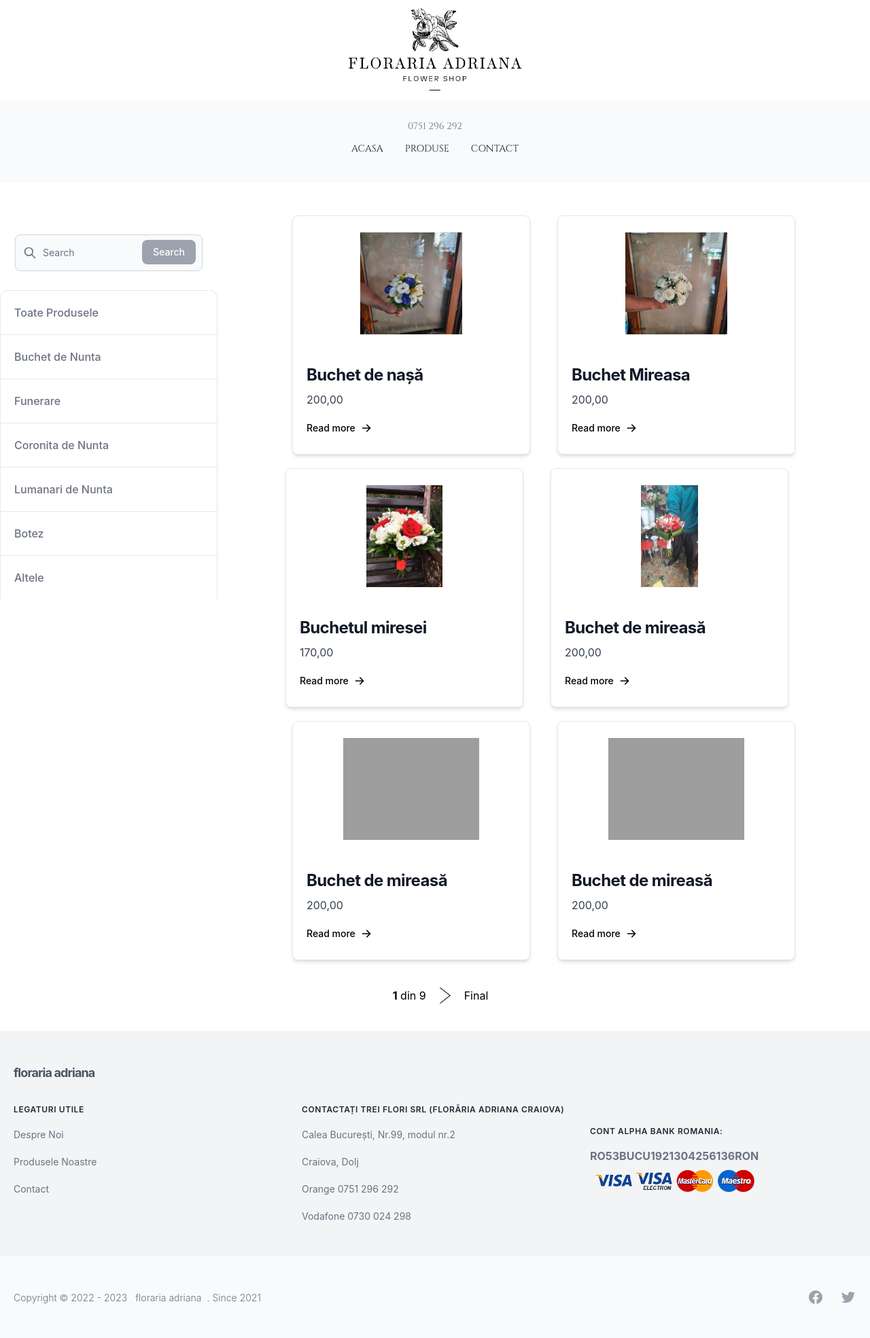
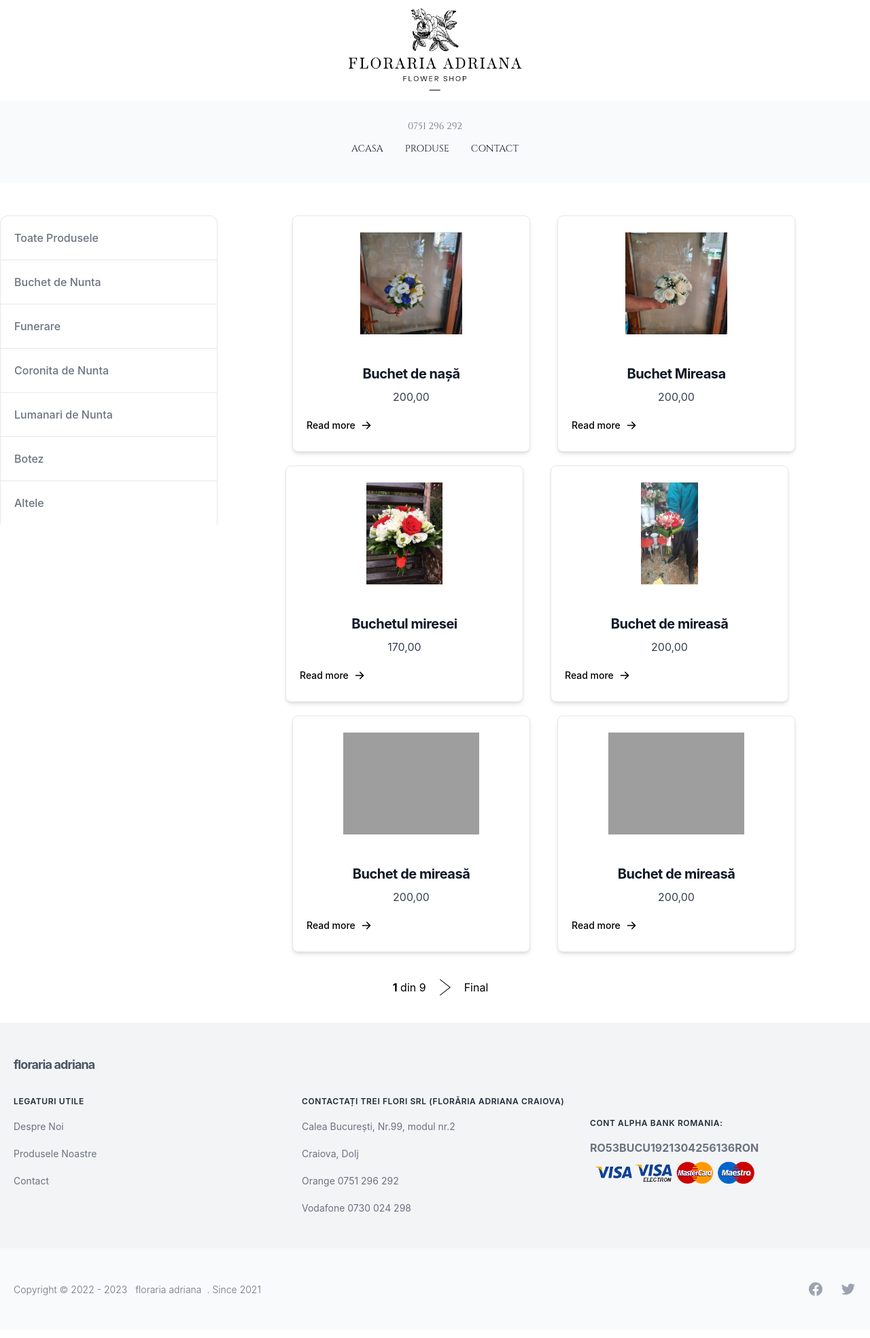
Before and after one commit to Calin224/florarie, a Django app: page /products/ in a window 1280 px wide. Shown: the whole page at 68% size. After the commit the page ends 1907 px from the top, so only its background shows below. Run offline with Django 4.2, Linux system fonts and the light colour scheme; data comes from the database, SQL or seed files in the repository; some libraries are stand-ins or nearby versions; some web fonts are replaced; grey boxes are pictures that could not be loaded.

Commit message:
back button and conditional showing accodition remains: coroane funerare + altele

```diff
--- a/base/templates/base/product.html
+++ b/base/templates/base/product.html
@@ -4,7 +4,7 @@
 
     <section class="pt-12 pl-12">
 
-        <nav class="flex" aria-label="Breadcrumb">
+        <nav class="flex justify-start" aria-label="Breadcrumb">
             <ol class="inline-flex items-center space-x-1 md:space-x-3">
                 <li class="inline-flex items-center">
                     <a href="{% url 'home' %}"
@@ -43,7 +43,7 @@
                     </a>
                 </li>
                 <li aria-current="page">
-                    <a href="#">
+                    <a href="">
                         <div class="flex items-center">
                             <svg class="w-6 h-6 text-gray-400" fill="currentColor" viewBox="0 0 20 20"
                                  xmlns="http://www.w3.org/2000/svg">
@@ -87,7 +87,7 @@
 
                         </span>
                     {% if product.price is not None %}
-                        <button class="flex ml-auto text-white bg-red-500 border-0 py-2 px-6 focus:outline-none hover:bg-red-600 rounded">
+                        <button class="flex ml-auto text-white bg-gray-500 border-0 py-2 px-6 focus:outline-none hover:bg-gray-600 rounded">
                             Cod Produs: {{ product.code }}
                         </button>
                     {% endif %}
--- a/base/templates/base/products.html
+++ b/base/templates/base/products.html
@@ -14,6 +14,22 @@
 
         .text {
             font-family: 'Sorts Mill Goudy';
+        }
+
+        .back_b {
+            animation-name: animatie;
+            animation-duration: 1.2s;
+        }
+
+        @keyframes animatie {
+            0% {
+                opacity: 0;
+                transform: translateX(100px);
+            }
+            100% {
+                opacity: 1;
+                transform: translateX(0px);
+            }
         }
     </style>
 
@@ -40,30 +56,8 @@
     {#    </div>#}
 
     <section class="container mx-auto grid lg:grid-cols-4 grid-cols-1 col-span-4 mb-10 lg:mb-0 mt-12">
+        {% if category is None %}
             <div class="col-span-1">
-
-            <div>
-                <form action="" method="get" class="flex justify-center items-center py-7">
-                    <label for="search" class="mb-2 text-sm font-medium text-gray-900 sr-only ">Cauta</label>
-                    <div class="relative">
-                        <div class="absolute inset-y-0 left-0 flex items-center pl-3 pointer-events-none">
-                            <svg aria-hidden="true" class="w-5 h-5 text-gray-500 " fill="none"
-                                 stroke="currentColor" viewBox="0 0 24 24" xmlns="http://www.w3.org/2000/svg">
-                                <path stroke-linecap="round" stroke-linejoin="round" stroke-width="2"
-                                      d="M21 21l-6-6m2-5a7 7 0 11-14 0 7 7 0 0114 0z"></path>
-                            </svg>
-                        </div>
-                        <input type="search" id="search" name="category"
-                               class="block w-full p-4 pl-10 text-sm text-gray-900 border border-gray-300 rounded-lg bg-gray-50 focus:ring-blue-500 focus:border-blue-500 "
-                               placeholder="Search">
-                        <button type="submit"
-                                class="text-white absolute right-2.5 bottom-2.5 bg-gray-400 hover:bg-gray-600 focus:ring-4 focus:outline-none focus:ring-gray-300 font-medium rounded-lg text-sm px-4 py-2 ">
-                            Search
-                        </button>
-                    </div>
-
-                </form>
-            </div>
                 <div id="accordion-collapse" data-accordion="collapse">
                     <h2 id="accordion-collapse-heading-1">
 
@@ -82,7 +76,7 @@
                 </div>
                 {% for category in categories %}
                     <div>
-                    <h2 id="accordion-collapse-heading-2">
+                        <h2 id="accordion-collapse-heading-2 drop-shadow-md">
                             <a type="button" href="{% url 'products' %}?category={{ category.name }}"
                                class="flex items-center justify-between w-full p-5 font-medium text-left text-gray-500 border border-b-0 border-gray-200 focus:ring-4 focus:ring-gray-200 hover:bg-gray-100 "
                                data-accordion-target="#accordion-collapse-body-2" aria-expanded="false"
@@ -97,7 +91,17 @@
                     </div>
                 {% endfor %}
             </div>
-        <div class="col-span-3 mt-10 lg:mt-0">
+        {% else %}
+            <a href="{% url 'products' %}" class="flex items-center space-x-4 ml-4">
+                <svg width="24" height="24" xmlns="http://www.w3.org/2000/svg" fill-rule="evenodd" clip-rule="evenodd">
+                    <path d="M2.117 12l7.527 6.235-.644.765-9-7.521 9-7.479.645.764-7.529 6.236h21.884v1h-21.883z"/>
+                </svg>
+                <span class="text-lg font-bold back_b text-black">
+                    Inapoi
+                </span>
+            </a>
+        {% endif %}
+        <div class="col-span-3 mt-5 lg:mt-0">
             {% if category is not None %}
                 <h1 class="text-center py-5 font-bold text-lg">
                     {{ category }}
@@ -116,13 +120,13 @@
                                              src="{{ product.image.url }}" alt="image"/>
                                     </a>
                                 {% else %}
-                                    <img src="{% static 'images/No-image-found.jpeg' %}" alt="" class="max-h-56">
+                                    <img src="{% static 'images/No-image-found.jpeg' %}" alt="" class="max-h-48">
                                 {% endif %}
                                 <div class="p-5">
                                     <a href="{% url 'product' product.id %}">
-                                        <h5 class="mb-2 text-2xl font-bold tracking-tight text-gray-900 ">{{ product.name }}</h5>
+                                        <h5 class="mb-2 text-xl font-bold tracking-tight text-gray-900 text-center">{{ product.name }}</h5>
                                     </a>
-                                    <p class="mb-3 font-normal text-gray-700 ">{{ product.price }}</p>
+                                    <p class="mb-3 font-normal text-gray-700 text-center">{{ product.price }}</p>
                                     <a href="{% url 'product' product.id %}"
                                        class="hover:scale-110 transition-all ease-in-out inline-flex items-center pr-3 py-2 text-sm font-medium text-center text-black">
                                         Read more
@@ -145,7 +149,19 @@
             </div>
         </div>
 
+
     </section>
+
+    {% if category is not None %}
+        <a href="{% url 'products' %}" class="flex items-center justify-end space-x-4 mr-4">
+            <span class="text-lg font-bold back_b text-black">
+                    Inapoi
+            </span>
+            <svg width="24" height="24" xmlns="http://www.w3.org/2000/svg" fill-rule="evenodd" clip-rule="evenodd">
+                <path d="M2.117 12l7.527 6.235-.644.765-9-7.521 9-7.479.645.764-7.529 6.236h21.884v1h-21.883z"/>
+            </svg>
+        </a>
+    {% endif %}
 
     {% if page == 'toate' %}
         <div class="flex justify-center items-center my-10">
```
Also changed, not shown: static/dist/css/tailwind.css. Lines whose indentation alone changed are shown as unchanged.
